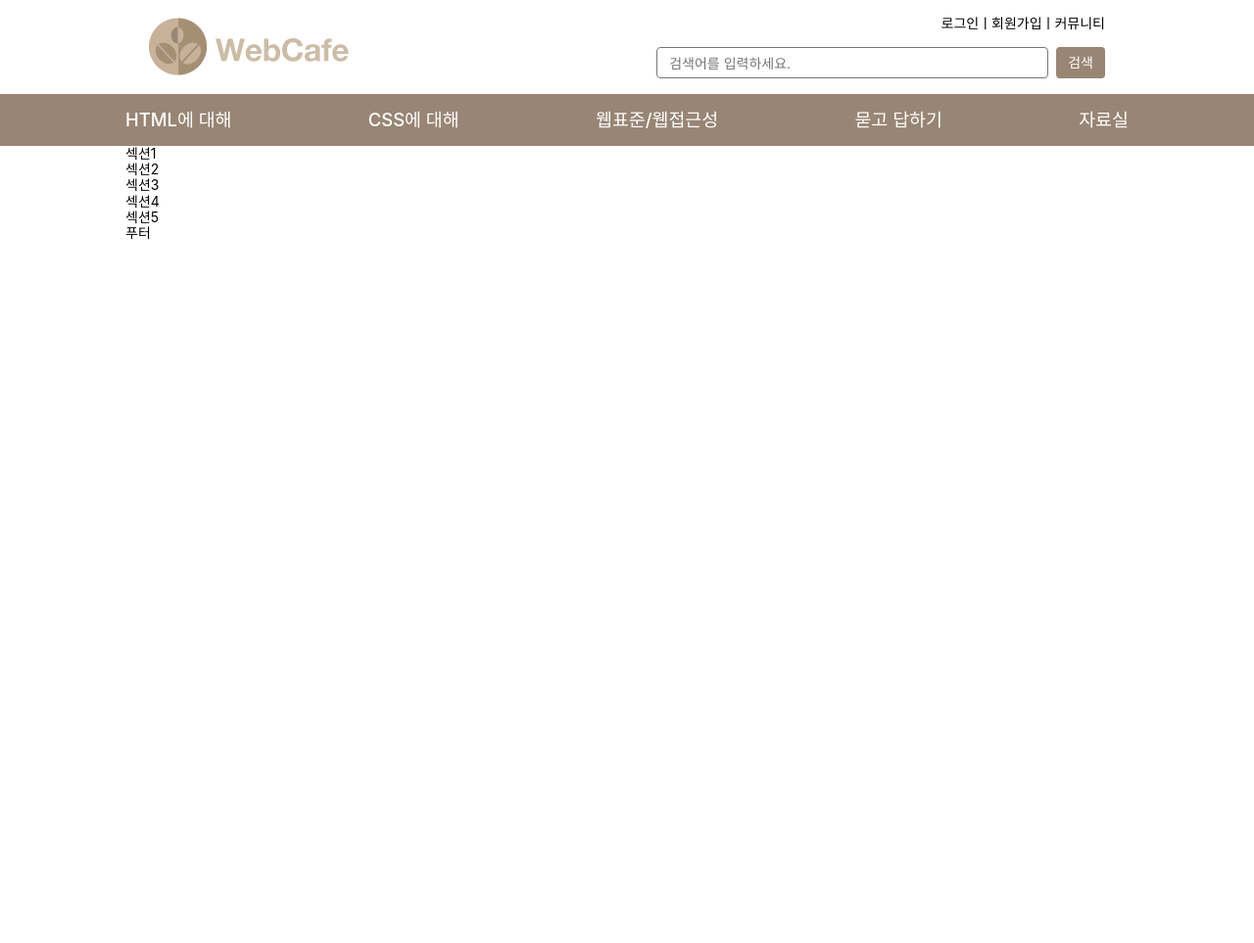
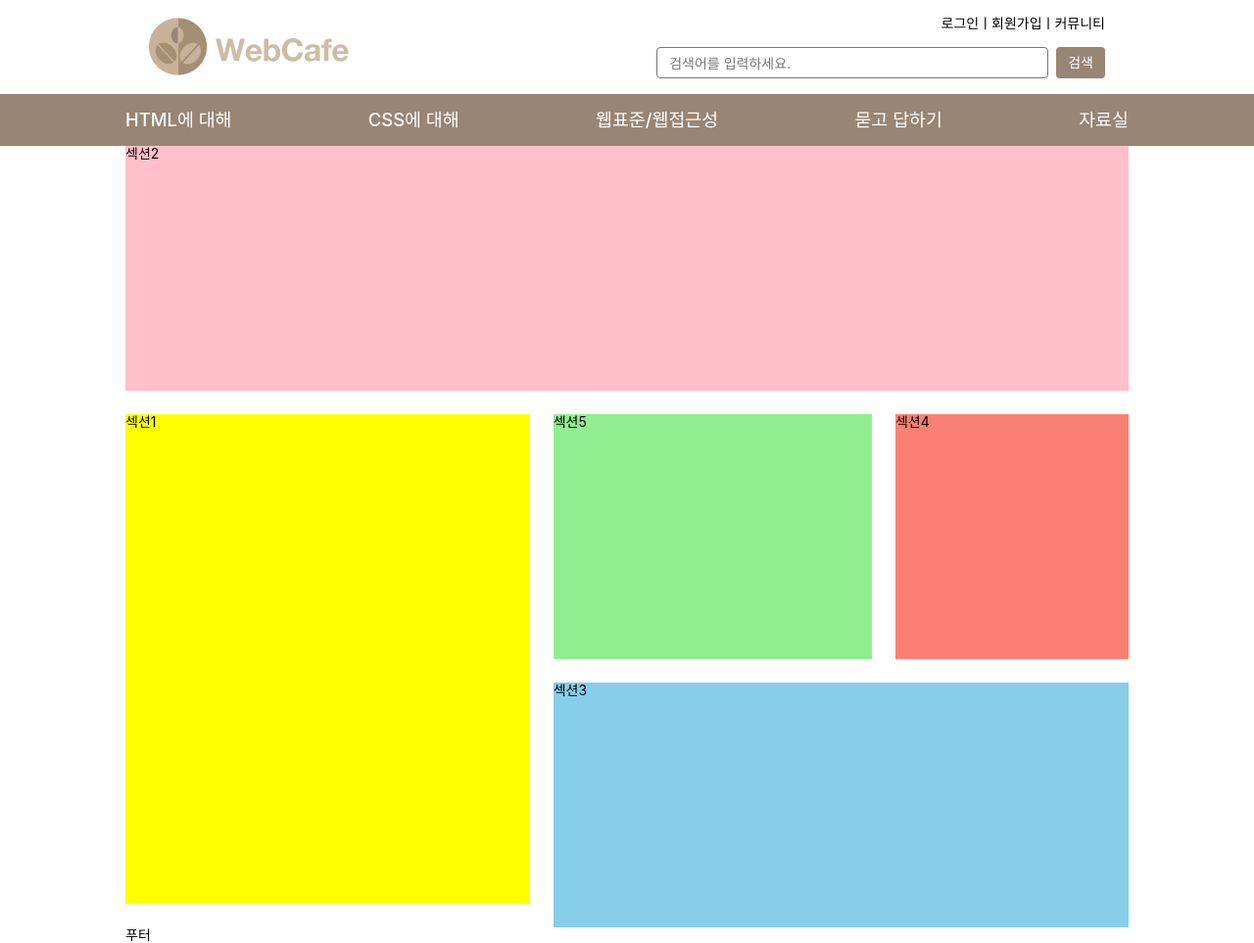
Before and after one commit to KIM-SHINHYE/KTDS-RWD, a plain HTML site: page index.html in a window 1280 px wide. Shown: the whole page at 98% size. Before the commit the page ends 800 px from the top, so only its background shows below. Drawn offline with Linux system fonts and the light colour scheme; a web font is replaced by a local one.

Commit message:
feat : 메인 콘텐츠 그리드 레이아웃(숫자)

```diff
--- a/index.html
+++ b/index.html
@@ -24,6 +24,7 @@
     <!-- <link rel="stylesheet" href="./style/normalize.css" />
     <link rel="stylesheet" href="./style/base.css" /> -->
     <link rel="stylesheet" href="./style/index.css" />
+    <link rel="stylesheet" href="./js/navigation.js">
   </head>
   <body>
     <!-- container는 wrapping용 -->
--- a/style/index.css
+++ b/style/index.css
@@ -147,6 +147,40 @@ body {
     padding: var(--spacing-xs) 0;
     font-size: 1.15rem;
     font-weight: 500;
+  }
+
+  /* 공통 메인 콘텐츠 */
+.appMain section{
+  height: 250px;
+
+}
+  .book{
+    background-color: yellow;
+height: 500px !important;
+    /* 위의 두 속성은 구분하기 쉽게 부여한거, 500이 안먹히고, 250이 먹힘 -> 선택자 파워에서 밀림
+    section요소는 한 번사용했기때문에 10점+ 클래스 선택자 1점 => 11점, .book은 1점 그래서 250이 먹힘, !important를 통해
+    id는 100, 클래스는 10점, book클래스는 appMain클래스 안의 section이기도 하지만, 두 번 부른게 더 파워가 쎔 */
+    /* grid-area: book; */
+  }
+
+  .news{
+    background-color: pink;
+    /* grid-area: news; */
+  }
+
+  .board{
+    background-color: skyblue;
+    /* grid-area: board; */
+  }
+
+  .twitter{
+    background-color: lightgreen;
+    /* grid-area:twitter; */
+  }
+
+  .favorite{
+    background-color: salmon;
+    /* grid-area: favorite; */
   }
 
   /* 모바일 디바이스 */
@@ -354,4 +388,52 @@ body {
         padding: 1rem 0;*/
         /* 위 속성은 공통에서 정의됐으니 지움 */
     }
+
+    /* 데스크탑 메인 콘텐츠 */
+    .appMain {
+      display: grid;
+  /*
+  grid-template-areas:
+
+  "news news news news news news news news news news news news"
+  "book book book book book twitter twitter twitter twitter favorite favorite favorite"
+  "book book book book book board board board board board board board"
+  ; */
+  /* 실제로 행부터 그리지만, 열은 갯수를 설정해둬야 늘어남, 1fr을 12번써야 12열이 생기는데 계속 써야되니까 repeat함수 사용해서 간편하게 하기 */
+  grid-template-columns: repeat(12, 1fr);
+  /* grid사이의 공백, columns, rows갭 둘 다 적용 */
+  grid-gap: var(--spacing-lg);
+
+    }
+    .book{
+      /* 1행에서 시작~3행끝 */
+      grid-row: 2/4;
+      /* 5개를 사용한다면 5+1 => 끝나는 숫자에 +1 */
+      grid-column: 1/6;
+      /* grid-column: 1/span 5; => 이렇게 사용해도되지만 지원안되는 곳이 있음*/
+    }
+    .news{
+      grid-row: 1/2;
+      /* 컬럼 끝나는 지점이 다를 수 있기때문에 -1로 해당 열이 끝나는지점으로 정할 수 있음 */
+      grid-column: 1/-1;
+
+    }
+
+    .twitter{
+      grid-row: 2/3;
+      grid-column: 6/10;
+    }
+    .favorite{
+      grid-row: 2/3;
+      /* grid-column: 10/13; */
+      grid-column: 10/-1;
+
+    }
+    .board{
+      grid-row: 3/4;
+      grid-column: 6/13;
+      /* grid-column: 6/-1; */
+
+    }
+
   }
```
